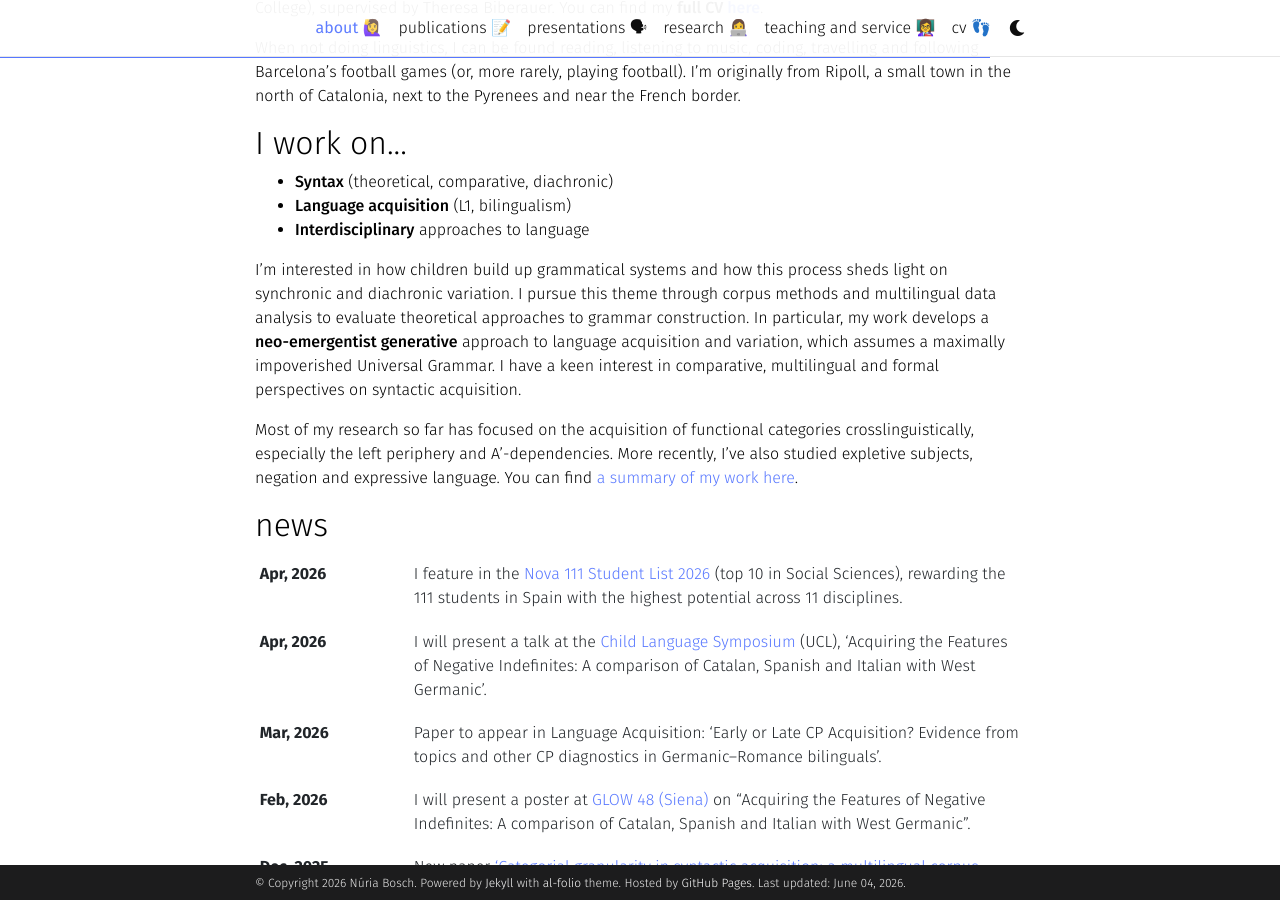
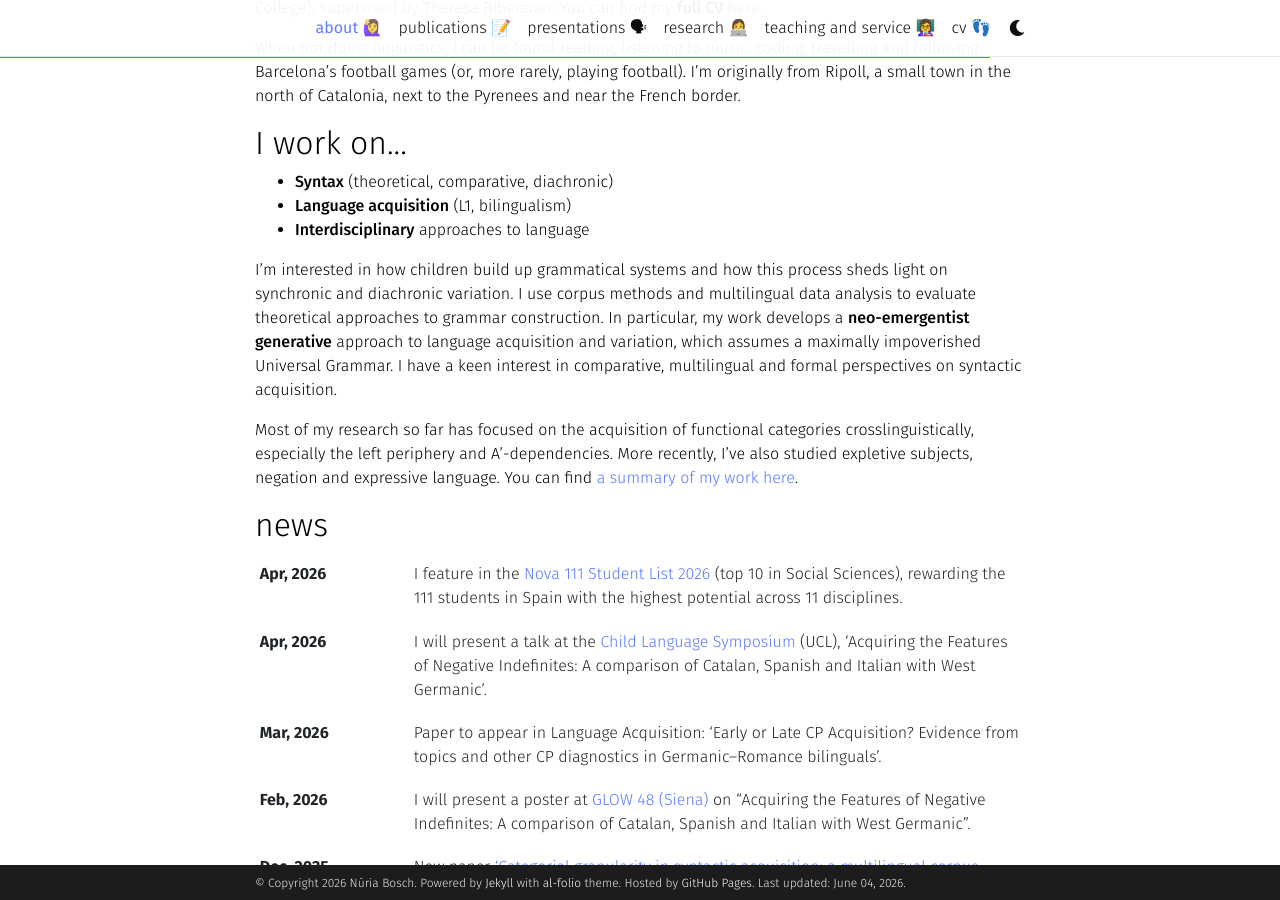
Before and after one commit to nuria-bosch/nuria-bosch.github.io, a Jekyll site: the page built from _pages/about.md, in a window 1280 px wide and 900 px high, scrolled down 581 px. Built offline with Jekyll 4.4.1, drawn with Linux system fonts in a browser that asks for light colours; full-size pictures stand in for the smaller copies a plugin makes; some web fonts are replaced; comment, search, counter and statistics services are not loaded; a style sheet for code colours, icons or effects is not loaded.

Commit message:
edit about.md

```diff
--- a/_pages/about.md
+++ b/_pages/about.md
@@ -33,6 +33,6 @@
 - **Language acquisition** (L1, bilingualism)
 - **Interdisciplinary** approaches to language
 
-I'm interested in how children build up grammatical systems and how this process sheds light on synchronic and diachronic variation. I pursue this theme through corpus methods and multilingual data analysis to evaluate theoretical approaches to grammar construction. In particular, my work develops a **neo-emergentist generative** approach to language acquisition and variation, which assumes a maximally impoverished Universal Grammar. I have a keen interest in comparative, multilingual and formal perspectives on syntactic acquisition.
+I'm interested in how children build up grammatical systems and how this process sheds light on synchronic and diachronic variation. I use corpus methods and multilingual data analysis to evaluate theoretical approaches to grammar construction. In particular, my work develops a **neo-emergentist generative** approach to language acquisition and variation, which assumes a maximally impoverished Universal Grammar. I have a keen interest in comparative, multilingual and formal perspectives on syntactic acquisition.
 
 Most of my research so far has focused on the acquisition of functional categories crosslinguistically, especially the left periphery and A’-dependencies. More recently, I’ve also studied expletive subjects, negation and expressive language. You can find [a summary of my work here](https://nuria-bosch.github.io/research/).
```
